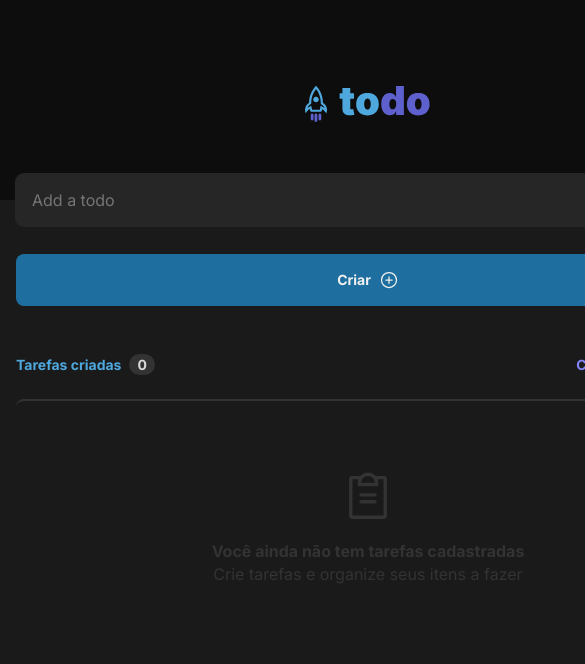
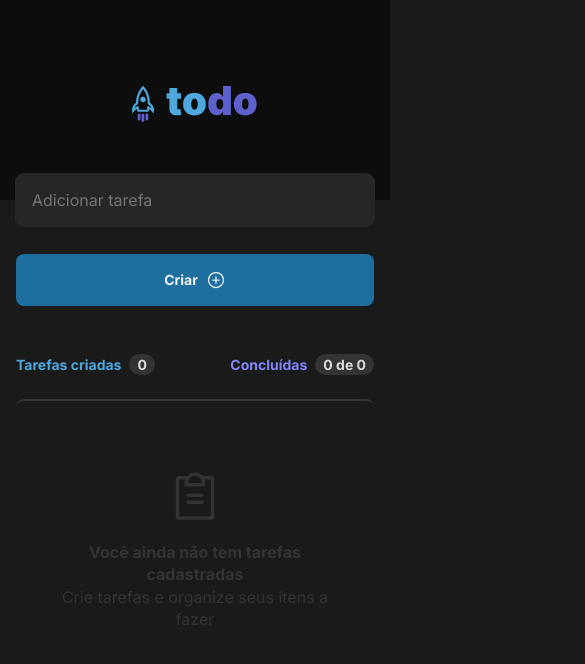
Before and after one commit to 90sRehem/todo-challlenge, a React (Vite) app in the folder apps/web/: page / in a window 390 px wide. Shown: the top 664 px of the page, 585 px wide, since content can reach past the window. Built offline with nearby package versions, Linux system fonts and the light colour scheme.

Commit message:
fix: fix mobile responsivity

```diff
--- a/apps/web/src/App.tsx
+++ b/apps/web/src/App.tsx
@@ -35,7 +35,7 @@ function App() {
           <Input
             name='todo'
             errorMessage={state.context.errorMessage}
-            placeholder='Add a todo'
+            placeholder='Adicionar tarefa'
             onChange={(e) => {
               send({
                 type: "onChange",
@@ -50,7 +50,8 @@ function App() {
         <List
           todos={state.context.todos ?? []}
           removeTodo={handleRemoveTodo}
-          markAsDone={handleCompleteTodo} />
+          markAsDone={handleCompleteTodo}
+        />
       </Main>
     </Styles.Container>
   )
--- a/apps/web/src/components/List/List.styles.ts
+++ b/apps/web/src/components/List/List.styles.ts
@@ -73,8 +73,7 @@ export const EmptyList = styled("div", {
     gap: "$4",
 
     width: '100%',
-    minWidth: 736,
-    height: 244,
+    height: '100%',
 
     padding: "$16 $6",
 
@@ -99,7 +98,6 @@ export const EmptyList = styled("div", {
         height: "calc($12 + 0.5rem)",
     },
 });
-
 
 export const Item = styled("li", {
     width: '100%',
--- a/apps/web/src/components/List/List.tsx
+++ b/apps/web/src/components/List/List.tsx
@@ -68,9 +68,9 @@ export function List({ todos, removeTodo, markAsDone }: ListProps) {
                                     htmlFor="checkbox"
                                     data-checked={item.done}
                                     data-visible={editing === item.id}
-                                    // onDoubleClick={() => {
-                                    //     handleEdit(item.id);
-                                    // }}
+                                // onDoubleClick={() => {
+                                //     handleEdit(item.id);
+                                // }}
                                 >
                                     {item.title}
                                 </label>
```
